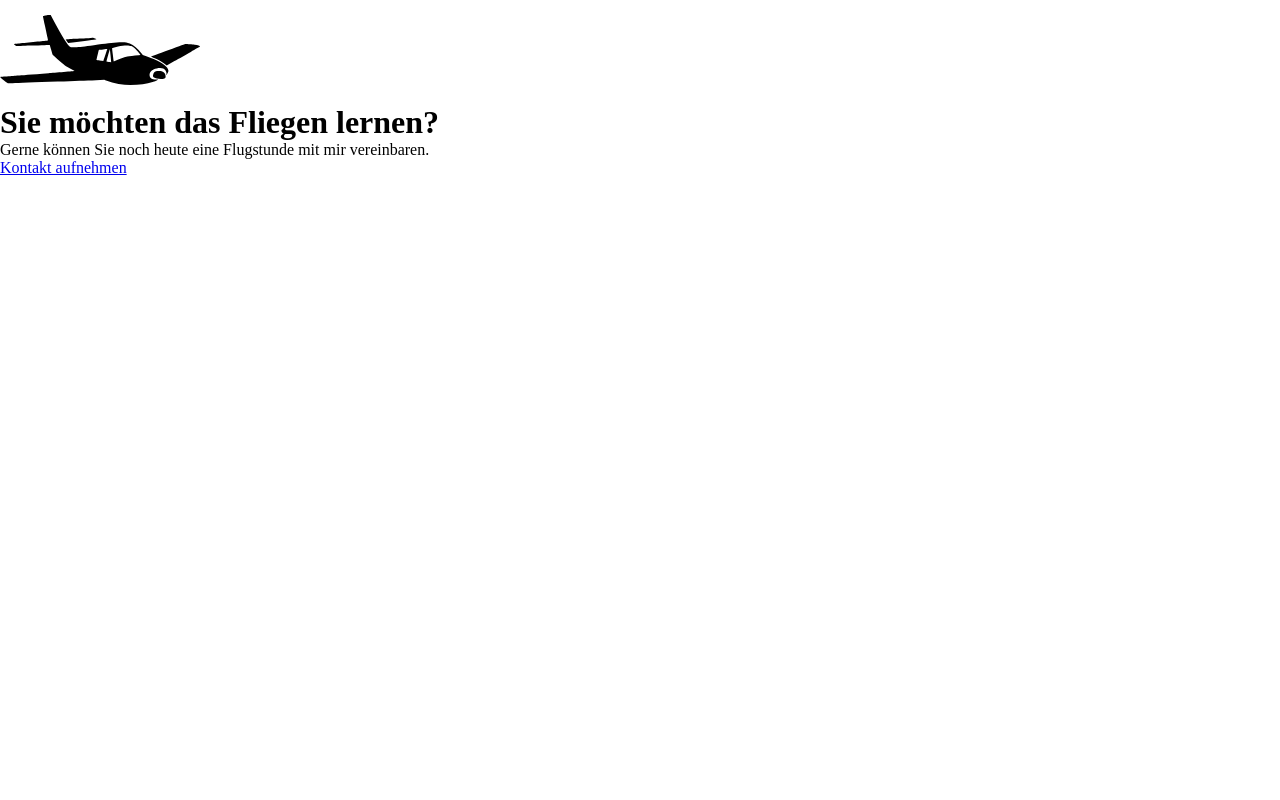
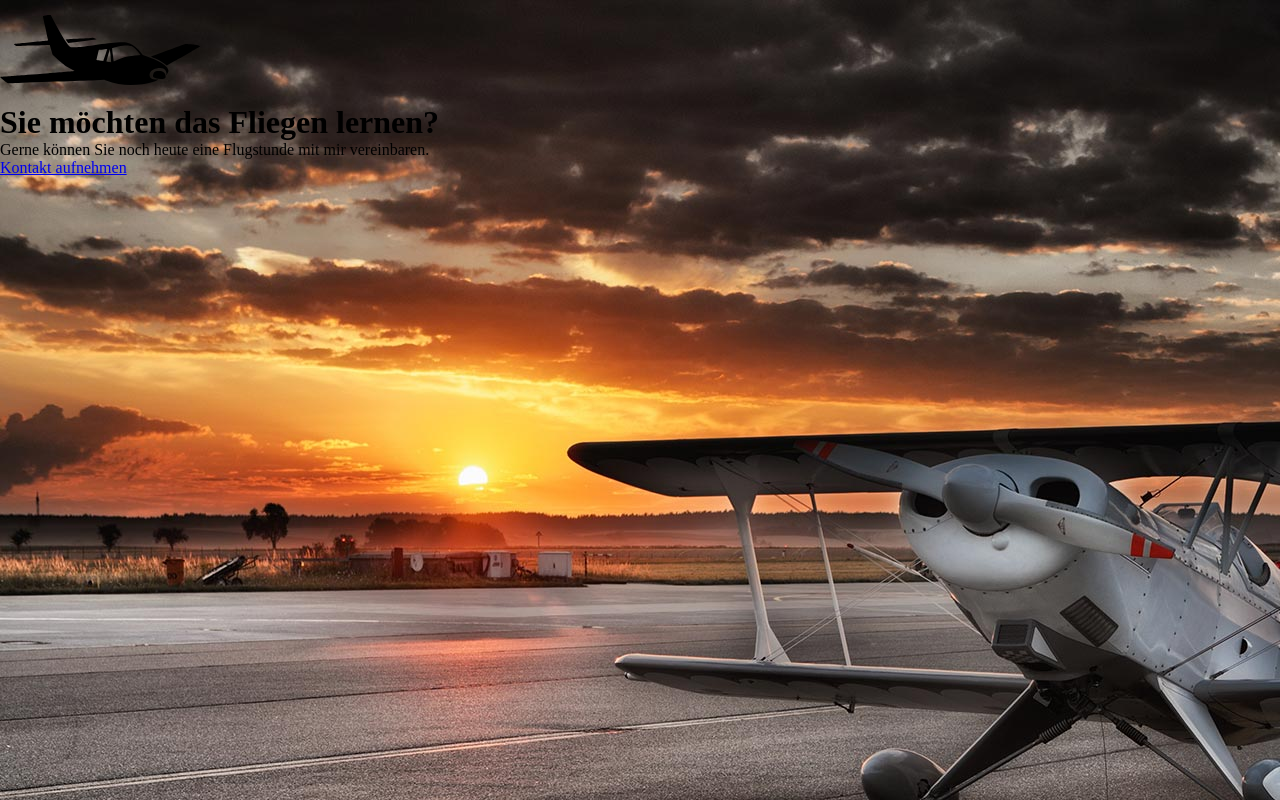
Before and after one commit to sewanna/flugzeugschule, a plain HTML site: page index.html in a window 1280 px wide. Drawn offline with Linux system fonts and the light colour scheme.

Commit message:
05.12.2021

```diff
--- a/styles/main.css
+++ b/styles/main.css
@@ -3,6 +3,12 @@
     padding: 0;
     box-sizing: border-box;
 }
+html{
+    background-image: url("../img/flugzeug.jpg");
+    background:cover;
+    background-repeat:no-repeat;
+    height:100%;
+}
 
 .logo {
     max-width: 200px;
```
Also changed, not shown: img/flugzeug.jpg (renamed from img/pexels-pixabay-45230.jpg).
